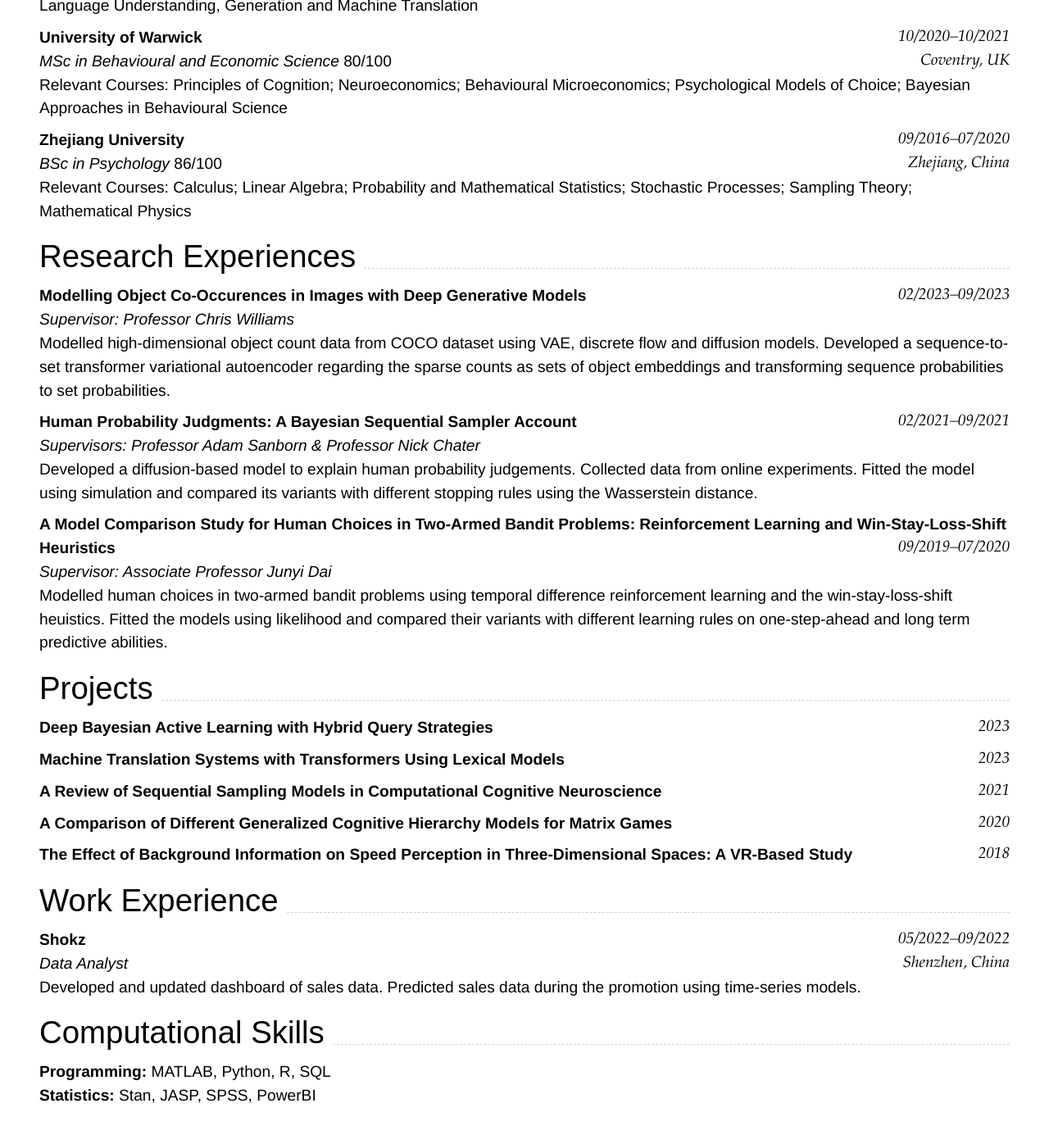
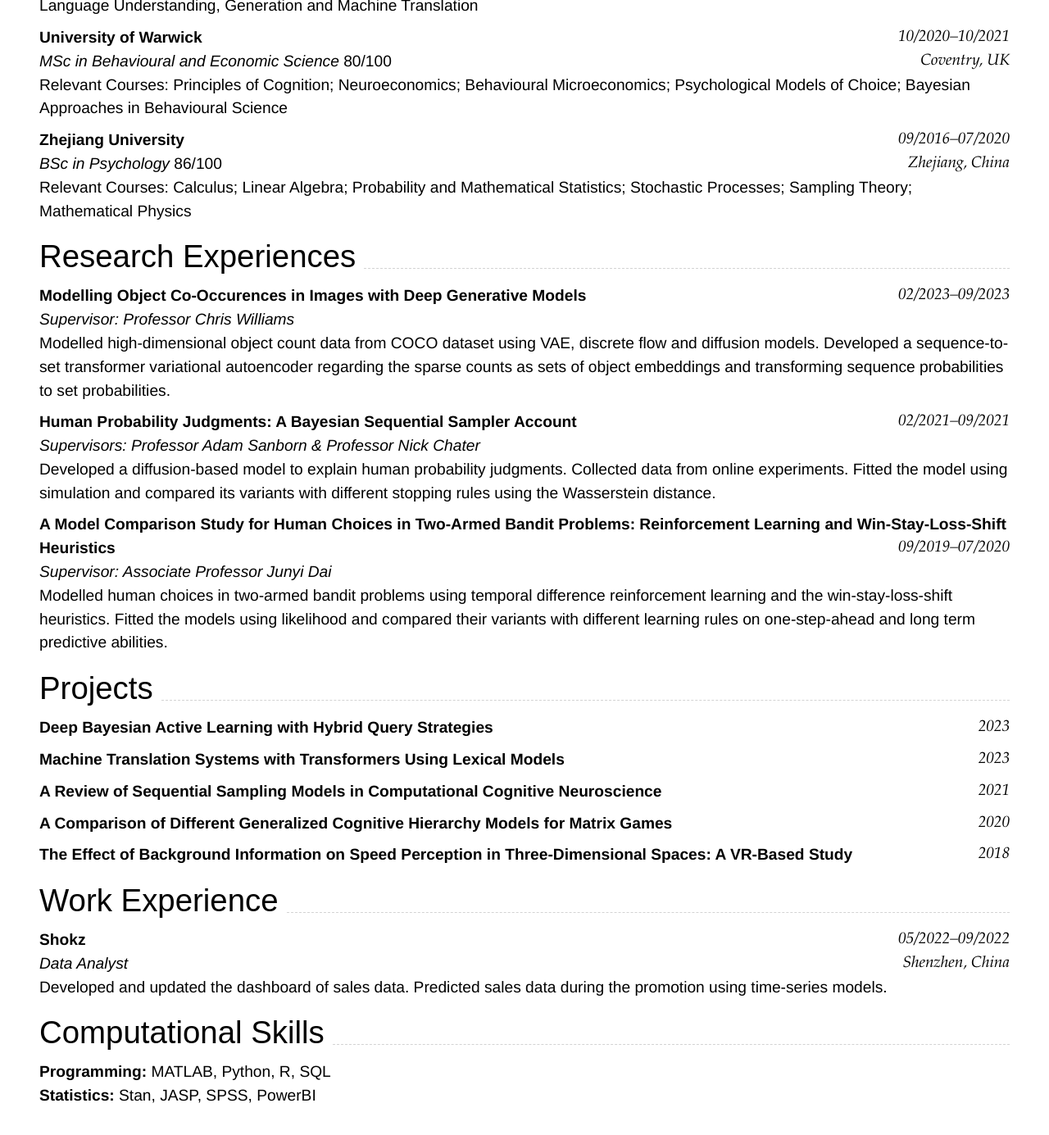
Before and after one commit to RL-LBAM/CV, a Jekyll site: the page built from index.md, in a window 1280 px wide and 1400 px high, scrolled down 383 px. Shown: the top 1385 px of the window at 82% size. Built offline with Jekyll 4.4.1, drawn with Linux system fonts in a browser that asks for light colours; nearby versions of some CDN libraries.

Commit message:
Update index.md

````diff
--- a/index.md
+++ b/index.md
@@ -61,11 +61,11 @@ Modelled high-dimensional object count data from COCO dataset using VAE, discret
 
 ### **Human Probability Judgments: A Bayesian Sequential Sampler Account** `02/2021–09/2021`
 *Supervisors: Professor Adam Sanborn & Professor Nick Chater*
-Developed a diffusion-based model to explain human probability judgements. Collected data from online experiments. Fitted the model using simulation and compared its variants with different stopping rules using the Wasserstein distance.
+Developed a diffusion-based model to explain human probability judgments. Collected data from online experiments. Fitted the model using simulation and compared its variants with different stopping rules using the Wasserstein distance.
 
 ### **A Model Comparison Study for Human Choices in Two-Armed Bandit Problems: Reinforcement Learning and Win-Stay-Loss-Shift Heuristics** `09/2019–07/2020`
 *Supervisor: Associate Professor Junyi Dai*
-Modelled human choices in two-armed bandit problems using temporal difference reinforcement learning and the win-stay-loss-shift heuistics. Fitted the models using likelihood and compared their variants with different learning rules on one-step-ahead and long term predictive abilities.
+Modelled human choices in two-armed bandit problems using temporal difference reinforcement learning and the win-stay-loss-shift heuristics. Fitted the models using likelihood and compared their variants with different learning rules on one-step-ahead and long term predictive abilities.
 
 ## Projects
 ### **Deep Bayesian Active Learning with Hybrid Query Strategies** `2023`
@@ -81,7 +81,7 @@ Modelled human choices in two-armed bandit problems using temporal difference re
 Shenzhen, China
 ```
 *Data Analyst*
-Developed and updated dashboard of sales data. Predicted sales data during the promotion using time-series models.
+Developed and updated the dashboard of sales data. Predicted sales data during the promotion using time-series models.
 
 
 ## Computational Skills
````
